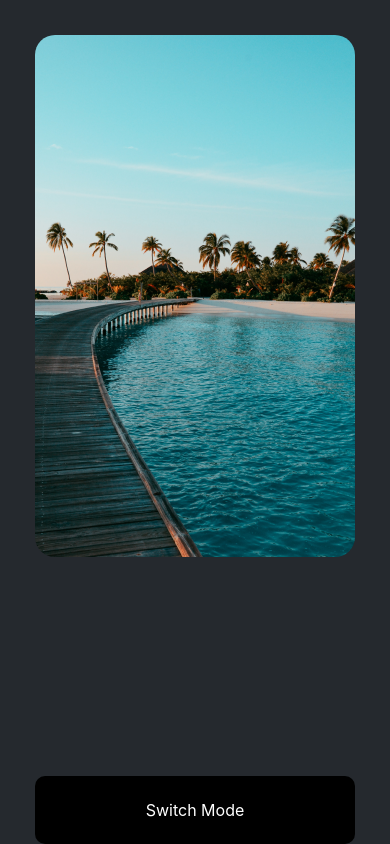
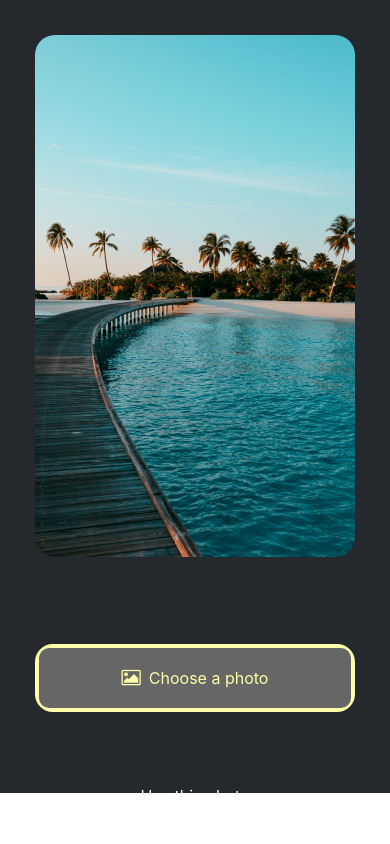
Before and after one commit to sjbenenate/StickerApp, a React Native app: screen / in a window 390 px wide. Built offline with nearby package versions, Linux system fonts and the light colour scheme.

Commit message:
conditional theme for button

```diff
--- a/App.js
+++ b/App.js
@@ -1,5 +1,5 @@
 import { StatusBar } from 'expo-status-bar';
-import { Text, View } from 'react-native';
+import { Text, View, ScrollView } from 'react-native';
 import { styles, toggleColorMode } from './styles_common';
 import { ImageViewer } from './components/image-viewer';
 import { Button } from './components/button';
@@ -8,15 +8,16 @@ const myImage = require('./assets/images/background-image.png');
 
 export default function App() {
     return (
-        <View style={styles.container}>
-            <ImageViewer imageSource={myImage} />
-            <Button
-                title="Switch Mode"
-                onPress={() => {
-                    alert('Pressed!');
-                }}
-            />
-            <StatusBar style="auto" />
-        </View>
+        <ScrollView>
+            <View style={styles.container}>
+                <ImageViewer imageSource={myImage} />
+                <View style={styles.footer}>
+                    <Button title="Choose a photo" />
+                    <Button title="Use this photo" theme="secondary" />
+                </View>
+
+                <StatusBar style="auto" />
+            </View>
+        </ScrollView>
     );
 }
--- a/components/button.js
+++ b/components/button.js
@@ -1,7 +1,7 @@
 import { Pressable, Text, StyleSheet, View } from 'react-native';
-import { styles } from '../styles_common';
+import FontAwesome from '@expo/vector-icons/FontAwesome';
 
-export const Button = ({ title, onPress }) => {
+export const Button = ({ title, onPress, theme = 'primary' }) => {
     const pressHandler = (event) => {
         if (onPress) {
             onPress(event);
@@ -10,30 +10,58 @@ export const Button = ({ title, onPress }) => {
         }
     };
 
+    const isPrimary = (value) => {
+        if (theme === 'primary') {
+            return value;
+        }
+        return null;
+    };
+
     return (
-        <View style={btnStyles.container}>
-            <Pressable style={btnStyles.button} onPress={pressHandler}>
-                <Text style={btnStyles.text}>{title}</Text>
+        <View style={[btnStyles.container, isPrimary(btnStyles.containerPrimary)]}>
+            <Pressable style={[btnStyles.button, isPrimary(btnStyles.buttonPrimary)]} onPress={pressHandler}>
+                {isPrimary(<FontAwesome name="picture-o" size={18} color="#25292e" style={btnStyles.icon} />)}
+                <Text style={[btnStyles.text, isPrimary(btnStyles.textPrimary)]}>{title}</Text>
             </Pressable>
         </View>
     );
 };
 
+const primaryColor = '#ffa';
+
 const btnStyles = StyleSheet.create({
     container: {
+        marginVertical: 10,
         height: 68,
         width: 320,
+    },
+    containerPrimary: {
+        borderWidth: 4,
+        borderColor: primaryColor,
+        borderRadius: 18,
+        borderStyle: 'solid',
+        marginVertical: 40,
     },
     button: {
         backgroundColor: '#04fgf',
         height: '100%',
         width: '100%',
         borderRadius: 10,
-        backgroundColor: 'black',
+        //backgroundColor: 'black',
         alignItems: 'center',
         justifyContent: 'center',
+        flexDirection: 'row',
+        color: '#fff',
     },
-    text: { color: '#fff', fontSize: 16 },
+    buttonPrimary: {
+        backgroundColor: '#666',
+    },
+    text: { color: 'inherit', fontSize: 16 },
+    textPrimary: { color: primaryColor },
+    icon: {
+        paddingRight: 8,
+        color: primaryColor,
+    },
 });
 
 StyleSheet.compose();
--- a/package.json
+++ b/package.json
@@ -15,7 +15,8 @@
     "prettier": "^3.2.5",
     "prettier-eslint": "^16.3.0",
     "react": "18.2.0",
-    "react-native": "0.74.1"
+    "react-native": "0.74.1",
+    "@expo/vector-icons": "^14.0.0"
   },
   "devDependencies": {
     "@babel/core": "^7.20.0"
--- a/styles_common.js
+++ b/styles_common.js
@@ -17,6 +17,9 @@ const styleFormat = {
         fontWeight: 'bold',
         letterSpacing: 0.25,
     },
+    footer: {
+        flex: 1 / 3,
+    },
 };
 
 export const styles = StyleSheet.create(styleFormat);
```
Also changed, not shown: 1 other file (tests, documents, lock files or other folders).
